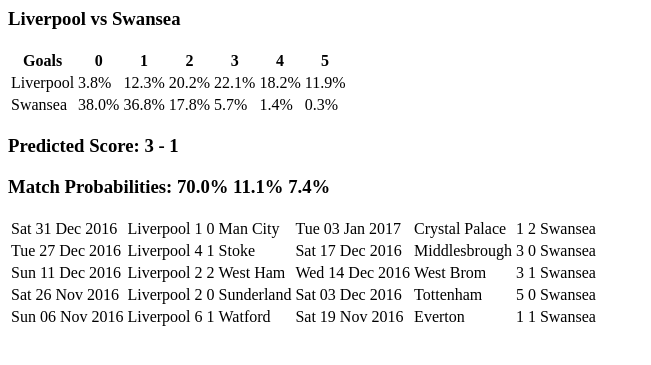
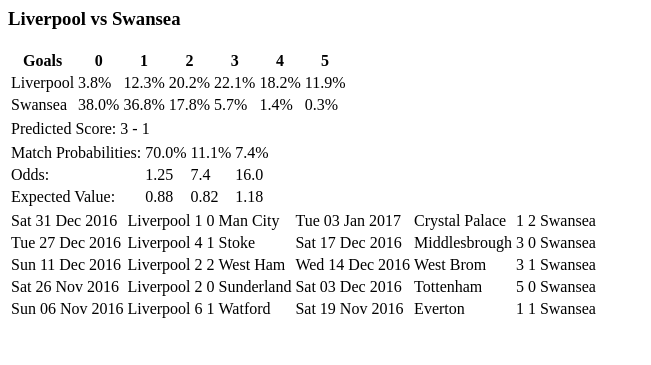
Before and after one commit to xzx1kf/ratings, a Django app: page /football/fixtures/2738/ in a window 1280 px wide. Shown: the top 365 px of the page, without its empty margins (0-651 px from the left). Run offline with Django 3.2, Linux system fonts and the light colour scheme; data comes from the database, SQL or seed files in the repository; both versions use the stored data as it was after the commit.

Commit message:
odds integration

```diff
--- a/football/models.py
+++ b/football/models.py
@@ -107,3 +107,24 @@
     class Meta:
         verbose_name_plural = "Matches"
         unique_together = ["date", "home_team", "away_team"]
+
+
+class Odds(models.Model):
+    match = models.ForeignKey(
+        Match,
+        #limit_choices_to={'completed': False},
+    )
+    home = models.FloatField(default=0)
+    draw = models.FloatField(default=0)
+    away = models.FloatField(default=0)
+
+    def __str__(self):
+        return "%s - %s vs %s (%d,%d,%d)" % (
+                self.match.date.strftime('%d, %b %Y'),
+                self.match.home_team,
+                self.match.away_team,
+                self.home,
+                self.draw,
+                self.away)
+    class Meta:
+        verbose_name_plural = "Odds"
--- a/football/templates/football/results.html
+++ b/football/templates/football/results.html
@@ -22,8 +22,36 @@
         {% endfor %}
     </tr>
 </table>
-<h3>Predicted Score: {{ home_goals|floatformat:"0" }} - {{ away_goals|floatformat:"0" }}</h3>
-<h3>Match Probabilities: {{ home_win_probability }}% {{ draw_probability }}% {{ away_win_probability }}%</h3>
+
+<table>
+    <tr>
+        <td>Predicted Score:</td>
+        <td>{{ home_goals|floatformat:"0" }}</td>
+        <td>-</td>
+        <td>{{ away_goals|floatformat:"0" }}</td>
+    </tr>
+</table>
+
+<table>
+    <tr>
+        <td>Match Probabilities:</td>
+        <td>{{ home_win_probability }}%</td>
+        <td>{{ draw_probability }}%</td>
+        <td>{{ away_win_probability }}%</td>
+    </tr>
+    <tr>
+        <td>Odds:</td>
+        <td>{{ odds.home }}</td>
+        <td>{{ odds.draw }}</td>
+        <td>{{ odds.away }}</td>
+    </tr>
+    <tr>
+        <td>Expected Value:</td>
+        {% for v in value %}
+            <td>{{ v|floatformat:"2" }}</td>
+        {% endfor %}
+    </tr>
+</table>
 
 <table>
     {% for h, a in last_5_matches %}
--- a/football/views.py
+++ b/football/views.py
@@ -4,8 +4,9 @@
 from django.db.models import Sum
 from django.urls import reverse
 from django.views import generic
+from django.core.exceptions import ObjectDoesNotExist
 
-from .models import Match, Team, Division
+from .models import Match, Team, Division, Odds
 from .forms import AnalysisForm
 
 from scipy.stats import poisson
@@ -72,6 +73,21 @@
     away_team_last_5_matches = Match.objects.filter(away_team=m.away_team).exclude(completed=False).order_by('-date')[:5]
     last_5_matches = zip(home_team_last_5_matches, away_team_last_5_matches)
 
+    # get the odds for this match
+    try:
+        odds = Odds.objects.get(match=m)
+    except ObjectDoesNotExist:
+        odds = None
+
+    value = None
+    # calculate the expected value
+    if odds is not None:
+        home_value = odds.home * (home_win_probability / 100)
+        draw_value = odds.draw * (draw_probability / 100)
+        away_value = odds.away * (away_win_probability / 100)
+
+        value = (home_value, draw_value, away_value)
+
     return render(request, 'football/results.html', {
         'home_team'     : m.home_team,
         'away_team'     : m.away_team,
@@ -83,6 +99,8 @@
         'home_team_probabilities'   : home_team_probabilities,
         'away_team_probabilities'   : away_team_probabilities,
         'last_5_matches'            : last_5_matches,
+        'odds'                      : odds,
+        'value'                     : value,
         })
 
 def analysis(request):
```
Also changed, not shown: football/admin.py (+8 -3 lines), football/todo.txt (+5 -7 lines), db.sqlite3, football/migrations/0018_odds.py (added).
